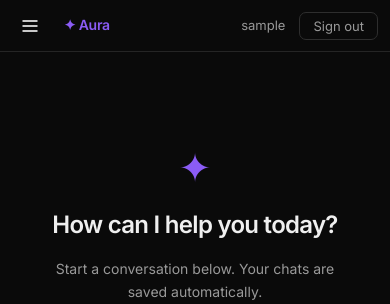
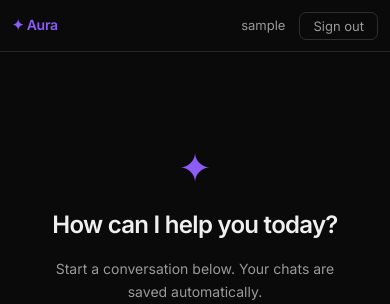
Before and after one commit to Jeyadharshini2509/AuraChat, a Django app: page / in a window 390 px wide. Shown: the top 304 px of the page. Run offline with Django 5.2, Linux system fonts and the light colour scheme; the visitor is signed in with stand-in values (Sample User, id 1); data that the repository does not hold is empty.

Commit message:
menu btn

```diff
--- a/chat/static/chat/style.css
+++ b/chat/static/chat/style.css
@@ -576,6 +576,9 @@ body {
     align-items: center;
     margin-right: 8px;
   }
+  .menu-btn {
+    display: none;
+}
 
   /* Slightly tighter message area */
   .messages, .msg-wrap { padding: 16px 12px 8px; }
```
